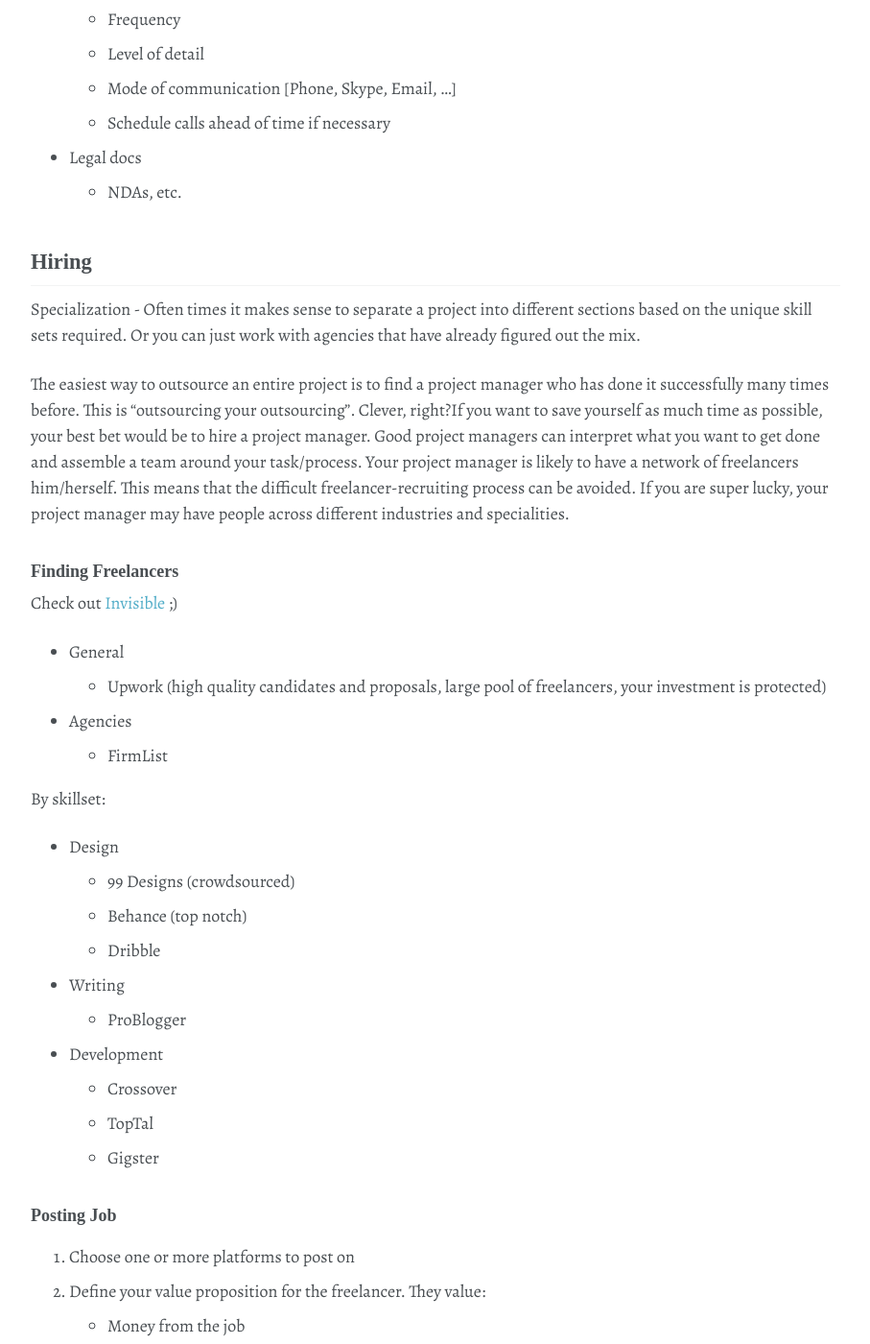
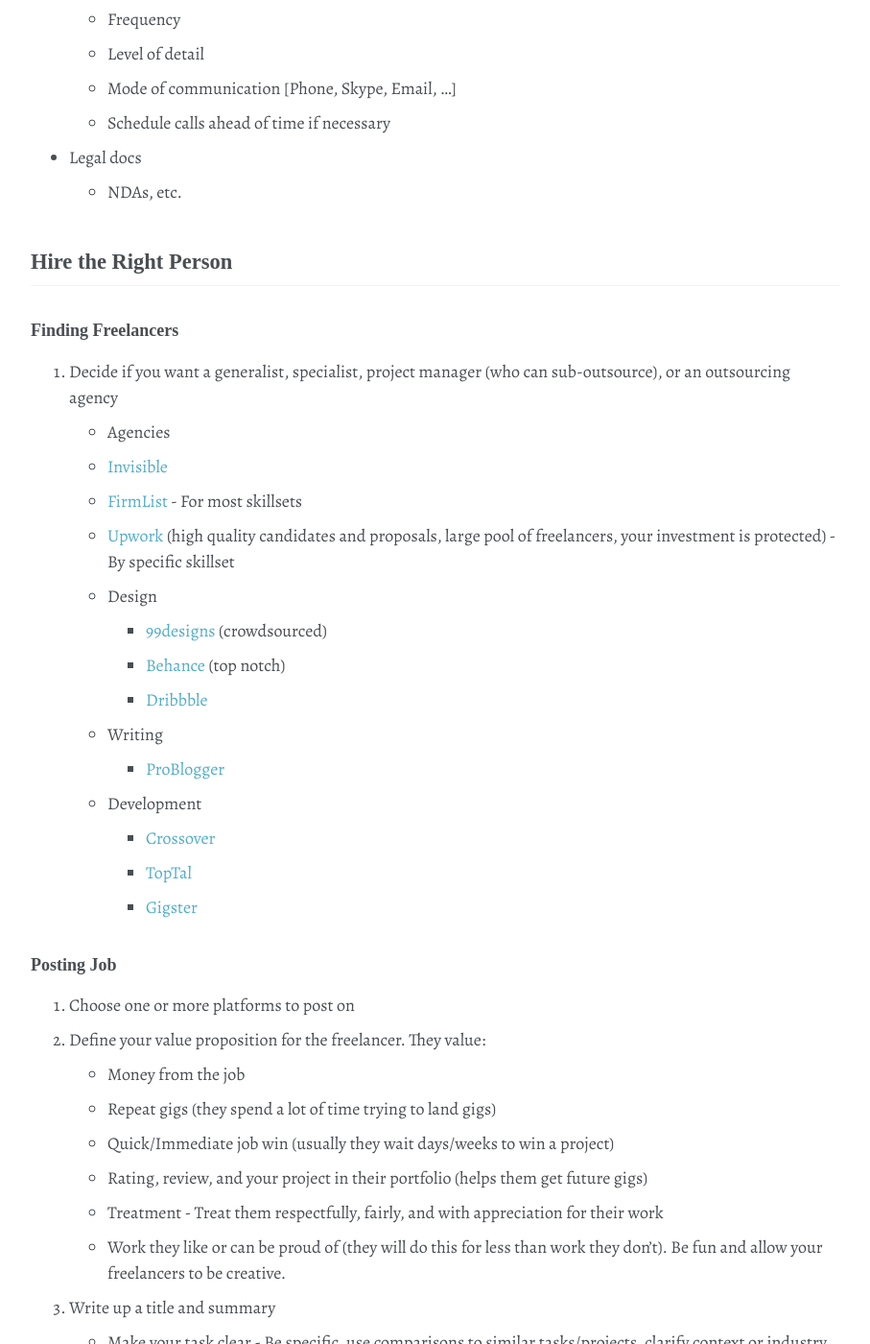
Before and after one commit to shanemileham/levelupmylife, a Jekyll site: the page built from _content/learn/outsourcing.md, in a window 1280 px wide and 1400 px high, scrolled down 1915 px. Shown: the whole window at 96% size, without its empty margins (86-993 px from the left). Built offline with Jekyll 4.4.1, drawn with Linux system fonts in a browser that asks for light colours; some web fonts are replaced; comment, search, counter and statistics services are not loaded; some of the changed text lies outside the part shown.

Commit message:
Cleaned up outsourcing page

```diff
--- a/_content/learn/outsourcing.md
+++ b/_content/learn/outsourcing.md
@@ -32,9 +30,9 @@ All tasks to be outsourced are things where your time would be better spent else
 
 _Check out the resources for examples of what to outsource_
 
-### Define the Tasks
+## Define the Tasks
 
-#### Job Description (JD) / Task
+### Job Description (JD) / Task
 - What do you need to get done?
 - Why do you want the job done?
 - Specifications
@@ -47,7 +45,7 @@ _Check out the resources for examples of what to outsource_
   - Other KPIs
 
 
-#### Project Description (PD)
+### Project Description (PD)
 - Project overview
 - KPIs
 - Milestones/deadlines/timelines
@@ -62,32 +60,26 @@ _Check out the resources for examples of what to outsource_
 - Legal docs
   - NDAs, etc.
 
-## Hiring
-
-Specialization - Often times it makes sense to separate a project into different sections based on the unique skill sets required. Or you can just work with agencies that have already figured out the mix.
-
-The easiest way to outsource an entire project is to find a project manager who has done it successfully many times before.  This is “outsourcing your outsourcing”. Clever, right?If you want to save yourself as much time as possible, your best bet would be to hire a project manager. Good project managers can interpret what you want to get done and assemble a team around your task/process. Your project manager is likely to have a network of freelancers him/herself. This means that the difficult freelancer-recruiting process can be avoided. If you are super lucky, your project manager may have people across different industries and specialities.
-
+## Hire the Right Person
 
 ### Finding Freelancers
-Check out [Invisible](https://inv.tech) ;)
-
-- General
-  - Upwork (high quality candidates and proposals, large pool of freelancers, your investment is protected)
-- Agencies
-  - FirmList
-
-By skillset:
-- Design
-  - 99 Designs (crowdsourced)
-  - Behance (top notch)
-  - Dribble
-- Writing
-  - ProBlogger
-- Development
-  - Crossover
-  - TopTal
-  - Gigster
+1. Decide if you want a generalist, specialist, project manager (who can sub-outsource), or an outsourcing agency
+  - Agencies
+    - [Invisible](https://inv.tech)
+    - [FirmList](http://us.firmlist.com/)
+  - For most skillsets
+    - [Upwork](https://www.upwork.com/) (high quality candidates and proposals, large pool of freelancers, your investment is protected)
+  - By specific skillset
+    - Design
+      - [99designs](https://99designs.com/) (crowdsourced)
+      - [Behance](https://www.behance.net/) (top notch)
+      - [Dribbble](https://dribbble.com/)
+    - Writing
+      - [ProBlogger](https://problogger.com/)
+    - Development
+      - [Crossover](https://www.crossover.com/)
+      - [TopTal](https://www.toptal.com/)
+      - [Gigster](https://gigster.com/)
 
 ### Posting Job
 1. Choose one or more platforms to post on
@@ -135,7 +127,7 @@ By skillset:
 - Don't low ball them
 
 
-### Managing Freelancers
+## Managing Freelancers
 - Communicate with them
 - Ask them for feedback - You will get great insights on what will make their job easier and you will discover the major roadblocks in their way. Freelancers feel more connected with you as a result.
 - Motivate them
```
Also changed, not shown: other parts of _content/learn/outsourcing.md (+1 -3 lines).
